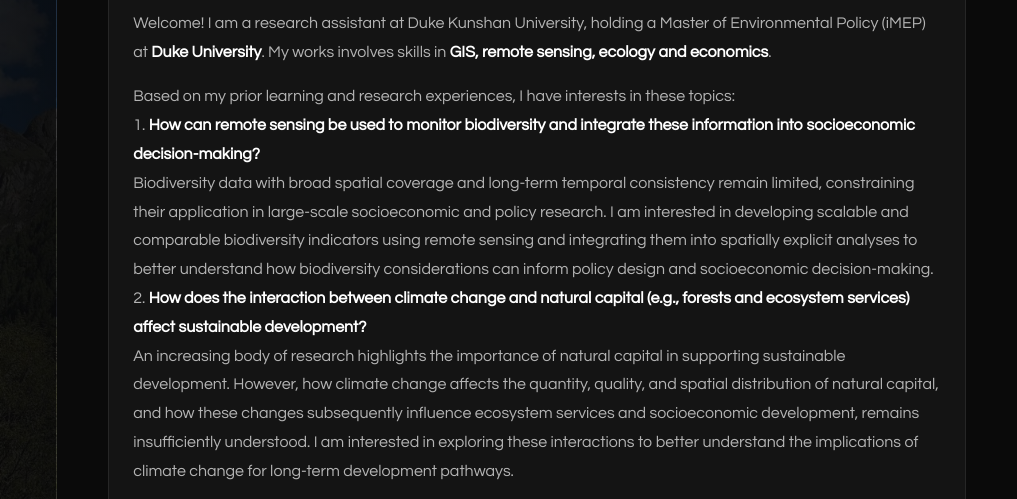
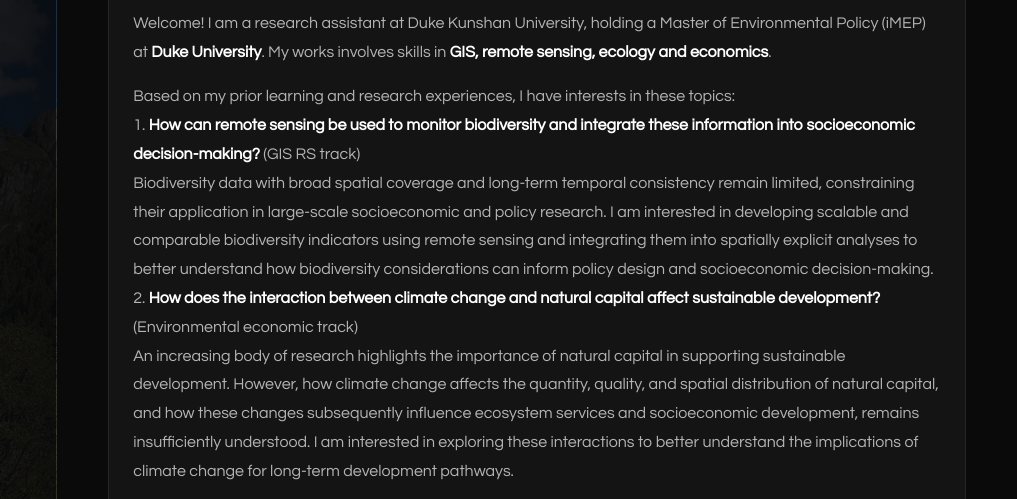
Before and after one commit to jiz11/jiz11.github.io, a plain HTML site: page index.html in a window 1280 px wide. Shown: the part 295-794 px from the top of the page, 263-1280 px from the left. Drawn offline with Linux system fonts and the light colour scheme.

Commit message:
Update index.html

```diff
--- a/index.html
+++ b/index.html
@@ -71,9 +71,9 @@
                     </p>
                     <p>
                         Based on my prior learning and research experiences, I have interests in these topics:<br>
-                        1. <strong>How can remote sensing be used to monitor biodiversity and integrate these information into socioeconomic decision-making?</strong> <br>
+                        1. <strong>How can remote sensing be used to monitor biodiversity and integrate these information into socioeconomic decision-making?</strong> (GIS RS track)<br>
                         Biodiversity data with broad spatial coverage and long-term temporal consistency remain limited, constraining their application in large-scale socioeconomic and policy research. I am interested in developing scalable and comparable biodiversity indicators using remote sensing and integrating them into spatially explicit analyses to better understand how biodiversity considerations can inform policy design and socioeconomic decision-making. <br>
-                        2. <strong>How does the interaction between climate change and natural capital (e.g., forests and ecosystem services) affect sustainable development?</strong> <br>
+                        2. <strong>How does the interaction between climate change and natural capital affect sustainable development?</strong> (Environmental economic track)<br>
                         An increasing body of research highlights the importance of natural capital in supporting sustainable development. However, how climate change affects the quantity, quality, and spatial distribution of natural capital, and how these changes subsequently influence ecosystem services and socioeconomic development, remains insufficiently understood. I am interested in exploring these interactions to better understand the implications of climate change for long-term development pathways.
                     </p>
                     <p style="margin-bottom: 0; padding: 12px 16px; border-left: 3px solid var(--accent-color); background: rgba(88, 166, 255, 0.08); border-radius: 0 4px 4px 0;">
```
